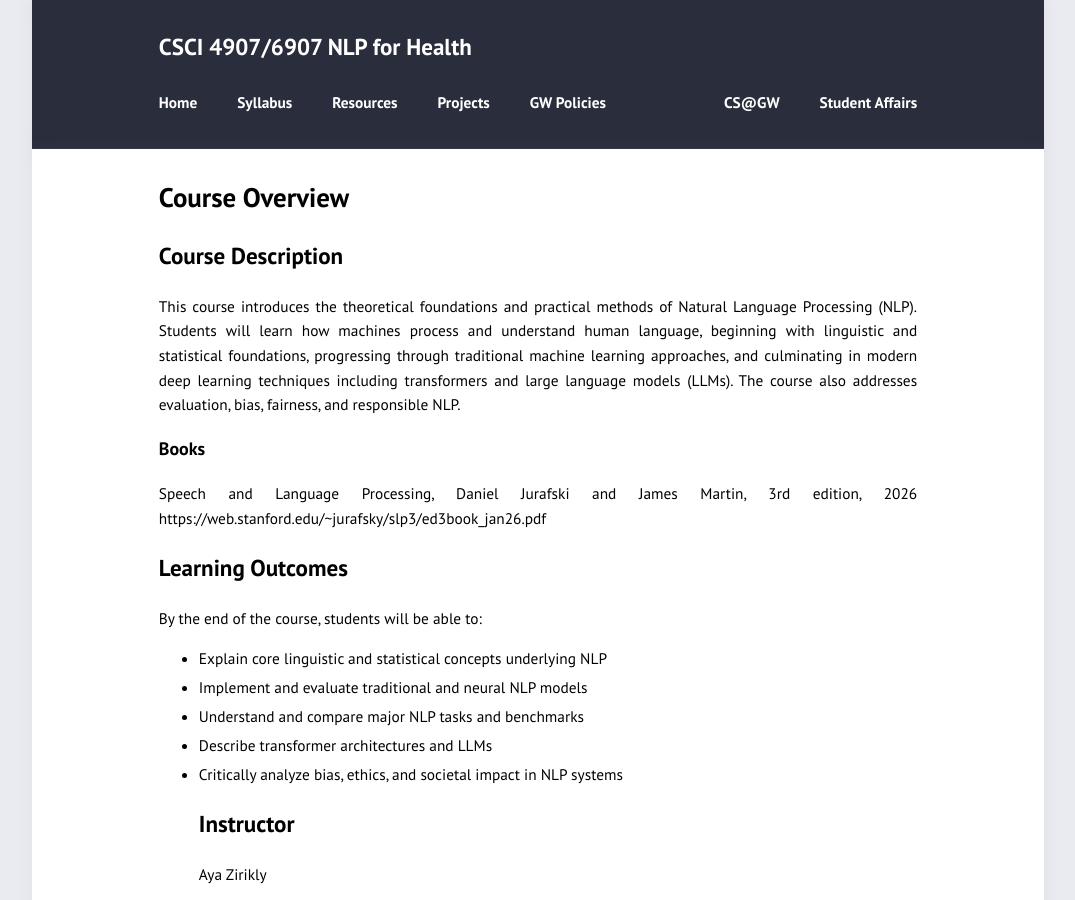
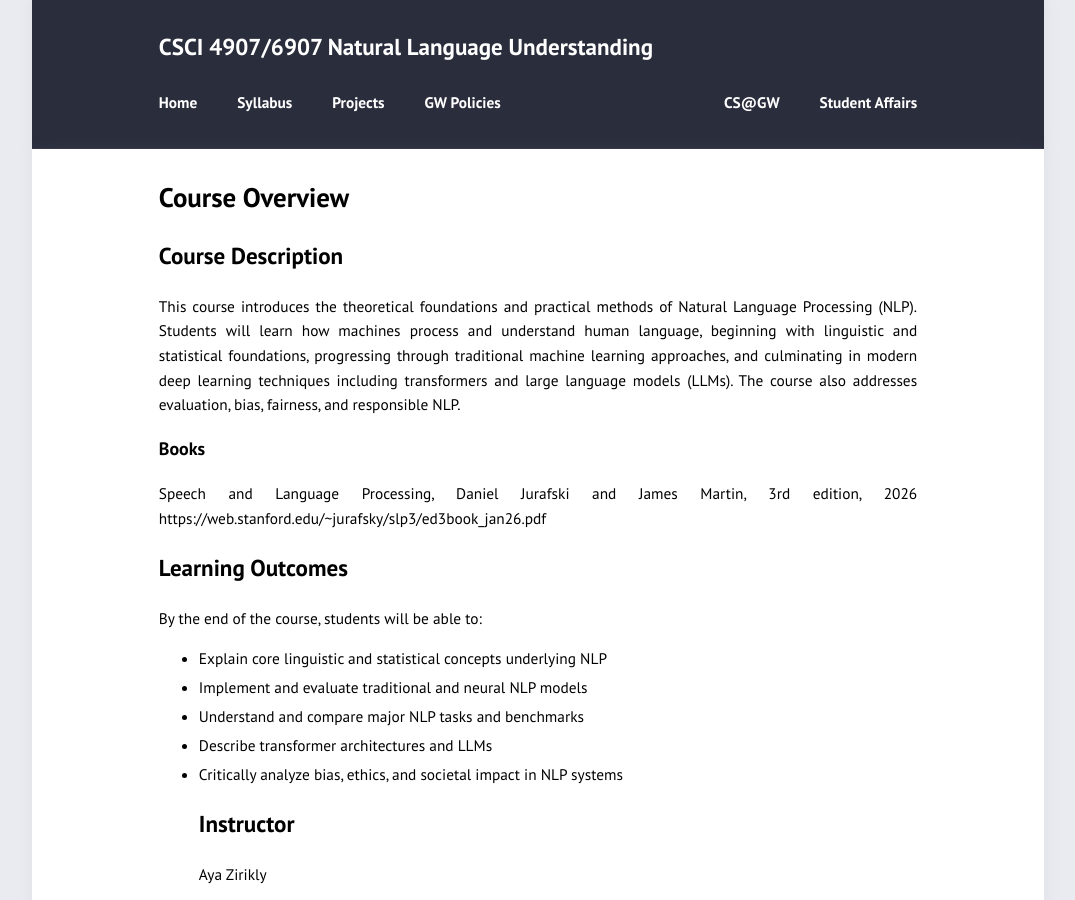
Before and after one commit to azirikly/nlu-gw26, a Jekyll site: the page built from index.md, in a window 1280 px wide and 900 px high. Shown: the whole window, without its empty margins (102-1177 px from the left). Built offline with Jekyll 4.4.1, drawn with Linux system fonts in a browser that asks for light colours.

Commit message:
Update course title and remove resources link

```diff
--- a/_config.yml
+++ b/_config.yml
@@ -1,4 +1,4 @@
-title: "CSCI 4907/6907 NLP for Health"
+title: "CSCI 4907/6907 Natural Language Understanding"
 author: "Aya Zirikly"
 description: "George Washington University"
 permalink: /:title/
@@ -21,7 +21,6 @@ show_social: false              # remove social icons
 navigation:                     # accepts {file, title, url, icon, sidebaricon}
   - {file: "index.html", title: Home, sidebaricon: home}
   - {file: "syllabus.md", title: Syllabus, sidebaricon: syllabus}
-  - {file: "resources.md", title: Resources, sidebaricon: resources}
   - {file: "projects.md", title: Projects, sidebaricon: projects}
   - {file: "policies.md", title: GW Policies, sidebaricon: policies}
   #- {file: "README.md", sidebaricon: address-card}
```
